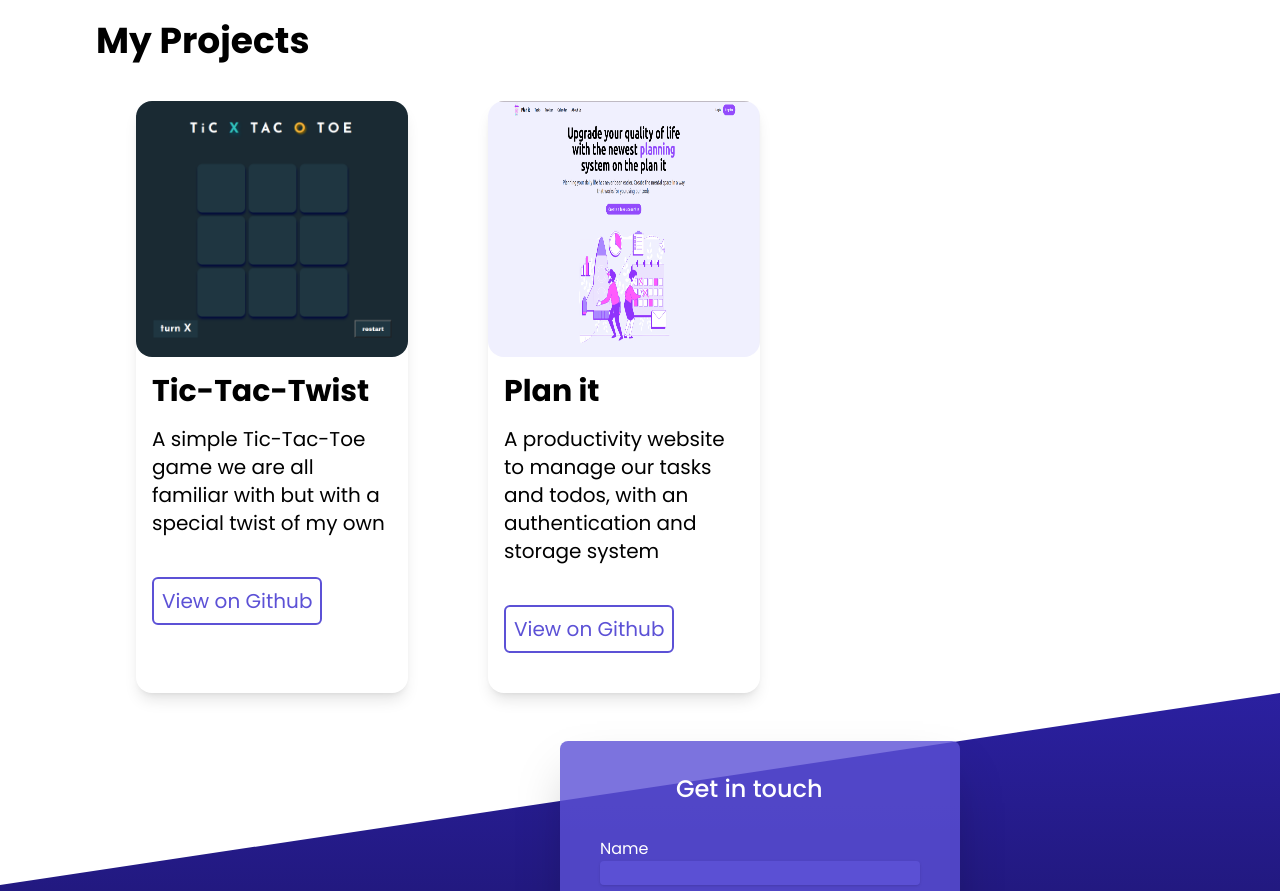
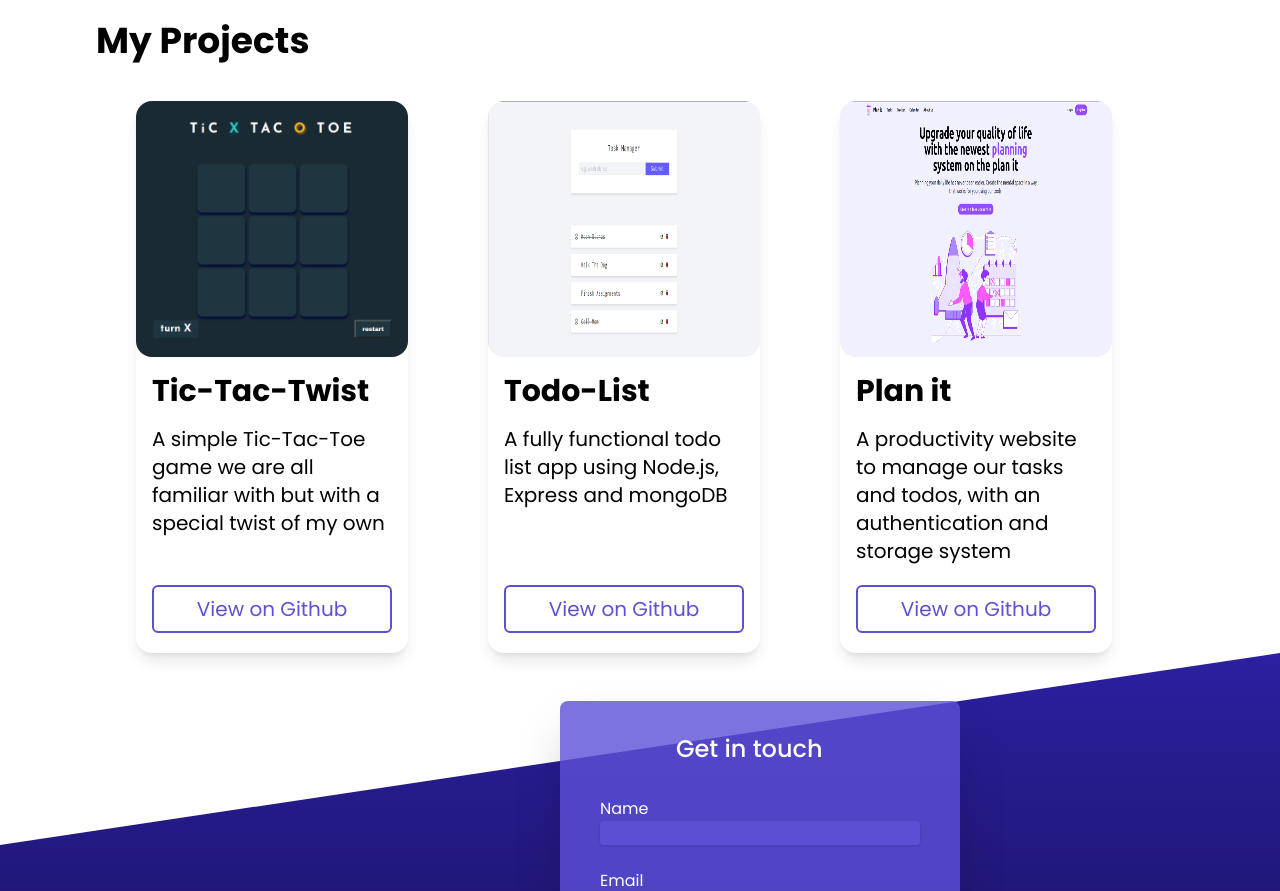
Before and after one commit to yken42/portfolio, a React (Vite) app: page / in a window 1280 px wide. Shown: the part 1156-2047 px from the top of the page. Built offline with nearby package versions, Linux system fonts and the light colour scheme.

Commit message:
added new project

```diff
--- a/src/components/ContactForm.jsx
+++ b/src/components/ContactForm.jsx
@@ -14,7 +14,7 @@ export const ContactForm = () => {
     e.preventDefault();
 
     if(!captchaVerified){
-      alert("PLease verify the reCAPTCHA");
+      alert("Please verify the reCAPTCHA");
       return;
     }
 
--- a/src/components/Projects.jsx
+++ b/src/components/Projects.jsx
@@ -2,6 +2,8 @@ import React, { forwardRef } from 'react'
 import { SingleProject } from './SingleProject'
 import tttwist from '../images/tic-tac-twist.png'
 import planit from '../images/plan-it.png'
+import todonodejs from '../images/todo-nodejs.png'
+
 
 export const Projects = forwardRef((props, ref) => {
   return (
@@ -11,6 +13,7 @@ export const Projects = forwardRef((props, ref) => {
         </div>
         <div className='all-projects flex flex-wrap'>
             <SingleProject img={tttwist} title={"Tic-Tac-Twist"} content={'A simple Tic-Tac-Toe game we are all familiar with but with a special twist of my own'} gitLink={'https://github.com/yken42/tic-tac-twist'} />
+            <SingleProject img={todonodejs} title={"Todo-List"} content={'A fully functional todo list app using Node.js, Express and mongoDB'} gitLink={'https://github.com/yken42/todo-list'} />
             <SingleProject img={planit} title={"Plan it"} content={'A productivity website to manage our tasks and todos, with an authentication and storage system'} gitLink={"https://github.com/yken42/plan-it"} />
         </div>
     </div>
--- a/src/components/SingleProject.jsx
+++ b/src/components/SingleProject.jsx
@@ -2,16 +2,21 @@ import React from 'react'
 
 export const SingleProject = ({ img, title, content, gitLink }) => {
   return (
-    <div className='transition duration-300 md:w-3/5 lg:w-2/5 xl:w-1/4 mt-10 md:mx-auto lg:mx-10 2xl:w-1/5 shadow-lg rounded-2xl md:hover:scale-105 border-black'>
-        <div className='img-holder w-full '>
+    <div className='transition duration-300 md:w-3/5 lg:w-2/5 xl:w-1/4 mt-10 md:mx-auto lg:mx-10 2xl:w-1/5 shadow-lg rounded-2xl md:hover:scale-105 border-black flex flex-col'>
+        <div className='img-holder w-full'>
             <img src={img} alt='project' className='h-64 w-full rounded-2xl'/>
         </div>
-        <div className='project-content font-poppins px-4 w-full '>
-            <h2 className='text-3xl font-bold py-4'>{title}</h2>
-            <p className='text-xl'>{content}</p>
-            <button className='transition my-10 rounded-md h-full border-[#5C51D6] border-2 text-xl text-[#5C51D6] p-2 hover:bg-[#5c51d6] hover:text-white' onClick={() => window.open(gitLink, "_blank")}>View on Github</button>
+        <div className='project-content font-poppins px-4 w-full flex-grow flex flex-col justify-between'>
+            <div>
+              <h2 className='text-3xl font-bold py-4'>{title}</h2>
+              <p className='text-xl'>{content}</p>
+            </div>
+            <div className='flex justify-center'>
+                <button className='transition my-5 rounded-md h-12 w-full border-[#5C51D6] border-2 text-xl text-[#5C51D6] p-2 hover:bg-[#5c51d6] hover:text-white' onClick={() => window.open(gitLink, "_blank")}>
+                  View on Github
+                </button>
+            </div>
         </div>
-
     </div>
   )
 }
```
Also changed, not shown: src/images/todo-nodejs.png (added).
